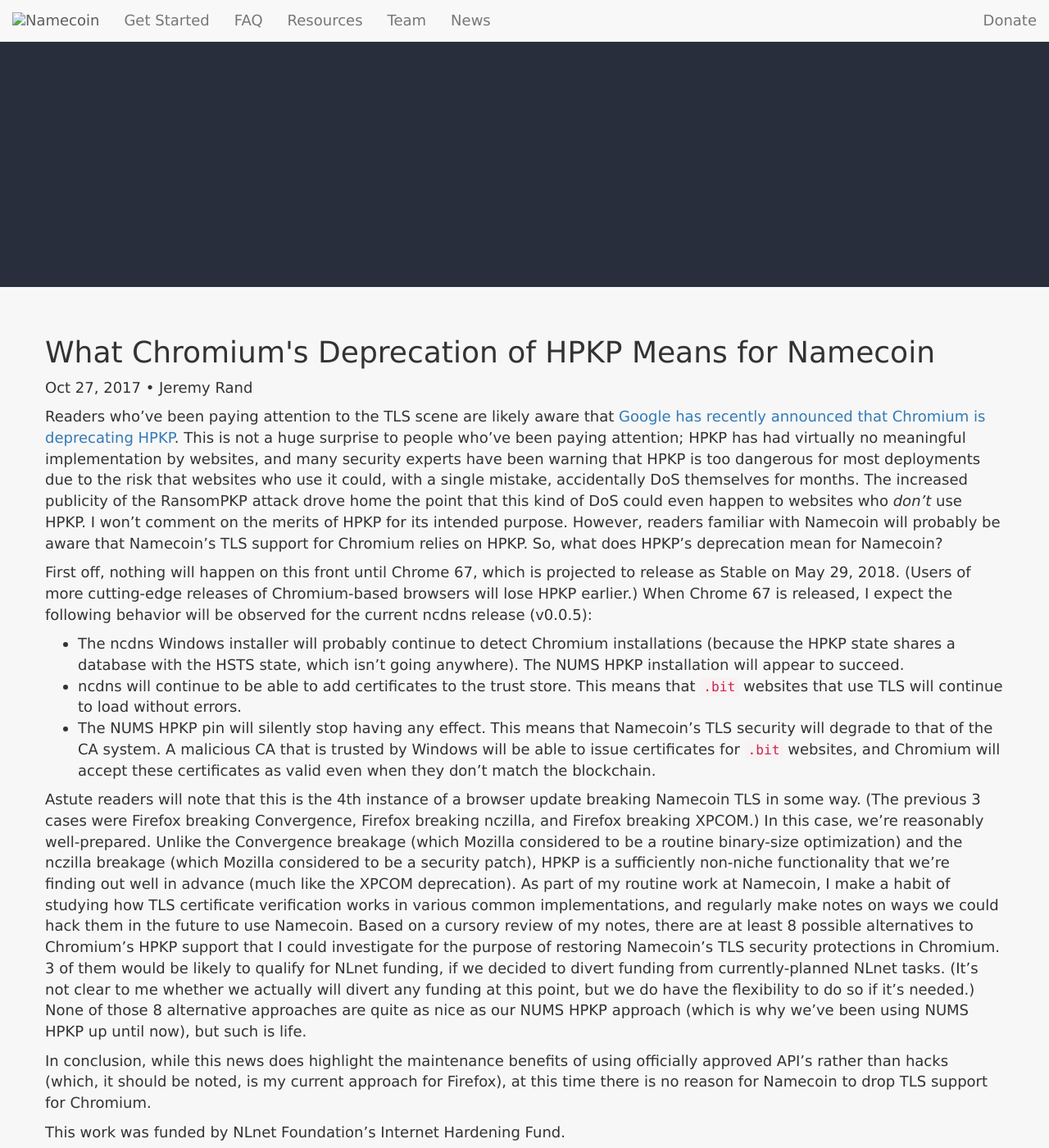
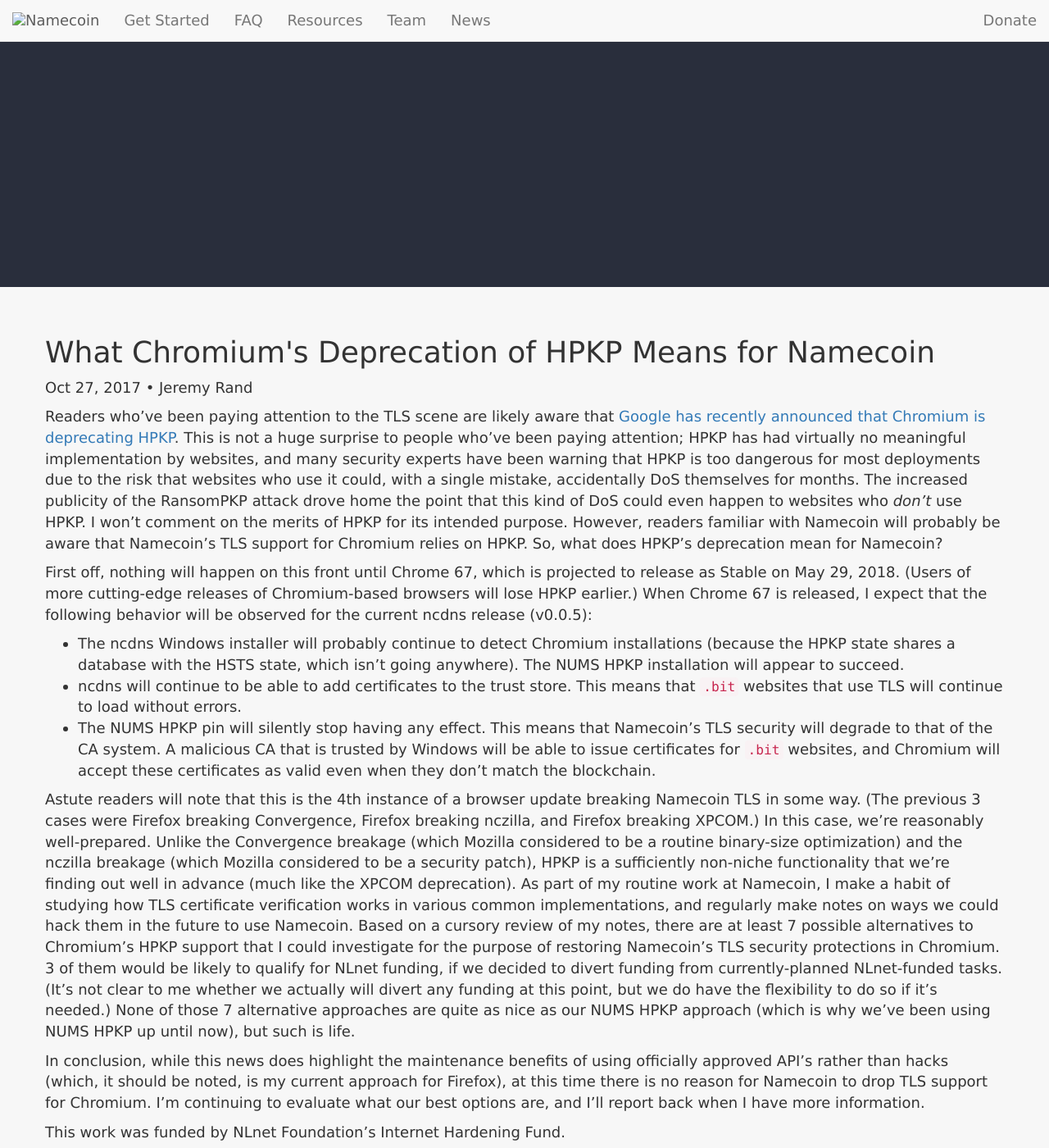
Before and after one commit to JeremyRand/namecoin.org, a Jekyll site: the page built from _posts/2017-10-27-chromium-hpkp-deprecation.md, in a window 1280 px wide and 1400 px high. Shown: the whole window at 82% size. Built offline with Jekyll 4.4.1, drawn with Linux system fonts in a browser that asks for light colours; nearby versions of some CDN libraries; library files that are not in the unit come from our copies.

Commit message:
Minor edits to post from 41ecc1326220b2d232493716f83f9b83b8cb70e1

```diff
--- a/_posts/2017-10-27-chromium-hpkp-deprecation.md
+++ b/_posts/2017-10-27-chromium-hpkp-deprecation.md
@@ -7,14 +7,14 @@ tags: [News]
 
 Readers who've been paying attention to the TLS scene are likely aware that [Google has recently announced that Chromium is deprecating HPKP](https://scotthelme.co.uk/the-death-knell-for-hpkp/).  This is not a huge surprise to people who've been paying attention; HPKP has had virtually no meaningful implementation by websites, and many security experts have been warning that HPKP is too dangerous for most deployments due to the risk that websites who use it could, with a single mistake, accidentally DoS themselves for months.  The increased publicity of the RansomPKP attack drove home the point that this kind of DoS could even happen to websites who *don't* use HPKP.  I won't comment on the merits of HPKP for its intended purpose.  However, readers familiar with Namecoin will probably be aware that Namecoin's TLS support for Chromium relies on HPKP.  So, what does HPKP's deprecation mean for Namecoin?
 
-First off, nothing will happen on this front until Chrome 67, which is projected to release as Stable on May 29, 2018.  (Users of more cutting-edge releases of Chromium-based browsers will lose HPKP earlier.)  When Chrome 67 is released, I expect the following behavior will be observed for the current ncdns release (v0.0.5):
+First off, nothing will happen on this front until Chrome 67, which is projected to release as Stable on May 29, 2018.  (Users of more cutting-edge releases of Chromium-based browsers will lose HPKP earlier.)  When Chrome 67 is released, I expect that the following behavior will be observed for the current ncdns release (v0.0.5):
 
 * The ncdns Windows installer will probably continue to detect Chromium installations (because the HPKP state shares a database with the HSTS state, which isn't going anywhere).  The NUMS HPKP installation will appear to succeed.
 * ncdns will continue to be able to add certificates to the trust store.  This means that `.bit` websites that use TLS will continue to load without errors.
 * The NUMS HPKP pin will silently stop having any effect.  This means that Namecoin's TLS security will degrade to that of the CA system.  A malicious CA that is trusted by Windows will be able to issue certificates for `.bit` websites, and Chromium will accept these certificates as valid even when they don't match the blockchain.
 
-Astute readers will note that this is the 4th instance of a browser update breaking Namecoin TLS in some way.  (The previous 3 cases were Firefox breaking Convergence, Firefox breaking nczilla, and Firefox breaking XPCOM.)  In this case, we're reasonably well-prepared.  Unlike the Convergence breakage (which Mozilla considered to be a routine binary-size optimization) and the nczilla breakage (which Mozilla considered to be a security patch), HPKP is a sufficiently non-niche functionality that we're finding out well in advance (much like the XPCOM deprecation).  As part of my routine work at Namecoin, I make a habit of studying how TLS certificate verification works in various common implementations, and regularly make notes on ways we could hack them in the future to use Namecoin.  Based on a cursory review of my notes, there are at least 8 possible alternatives to Chromium's HPKP support that I could investigate for the purpose of restoring Namecoin's TLS security protections in Chromium.  3 of them would be likely to qualify for NLnet funding, if we decided to divert funding from currently-planned NLnet tasks.  (It's not clear to me whether we actually will divert any funding at this point, but we do have the flexibility to do so if it's needed.)  None of those 8 alternative approaches are quite as nice as our NUMS HPKP approach (which is why we've been using NUMS HPKP up until now), but such is life.
+Astute readers will note that this is the 4th instance of a browser update breaking Namecoin TLS in some way.  (The previous 3 cases were Firefox breaking Convergence, Firefox breaking nczilla, and Firefox breaking XPCOM.)  In this case, we're reasonably well-prepared.  Unlike the Convergence breakage (which Mozilla considered to be a routine binary-size optimization) and the nczilla breakage (which Mozilla considered to be a security patch), HPKP is a sufficiently non-niche functionality that we're finding out well in advance (much like the XPCOM deprecation).  As part of my routine work at Namecoin, I make a habit of studying how TLS certificate verification works in various common implementations, and regularly make notes on ways we could hack them in the future to use Namecoin.  Based on a cursory review of my notes, there are at least 7 possible alternatives to Chromium's HPKP support that I could investigate for the purpose of restoring Namecoin's TLS security protections in Chromium.  3 of them would be likely to qualify for NLnet funding, if we decided to divert funding from currently-planned NLnet-funded tasks.  (It's not clear to me whether we actually will divert any funding at this point, but we do have the flexibility to do so if it's needed.)  None of those 7 alternative approaches are quite as nice as our NUMS HPKP approach (which is why we've been using NUMS HPKP up until now), but such is life.
 
-In conclusion, while this news does highlight the maintenance benefits of using officially approved API's rather than hacks (which, it should be noted, is my current approach for Firefox), at this time there is no reason for Namecoin to drop TLS support for Chromium.
+In conclusion, while this news does highlight the maintenance benefits of using officially approved API's rather than hacks (which, it should be noted, is my current approach for Firefox), at this time there is no reason for Namecoin to drop TLS support for Chromium.  I'm continuing to evaluate what our best options are, and I'll report back when I have more information.
 
 This work was funded by NLnet Foundation's Internet Hardening Fund.
```
